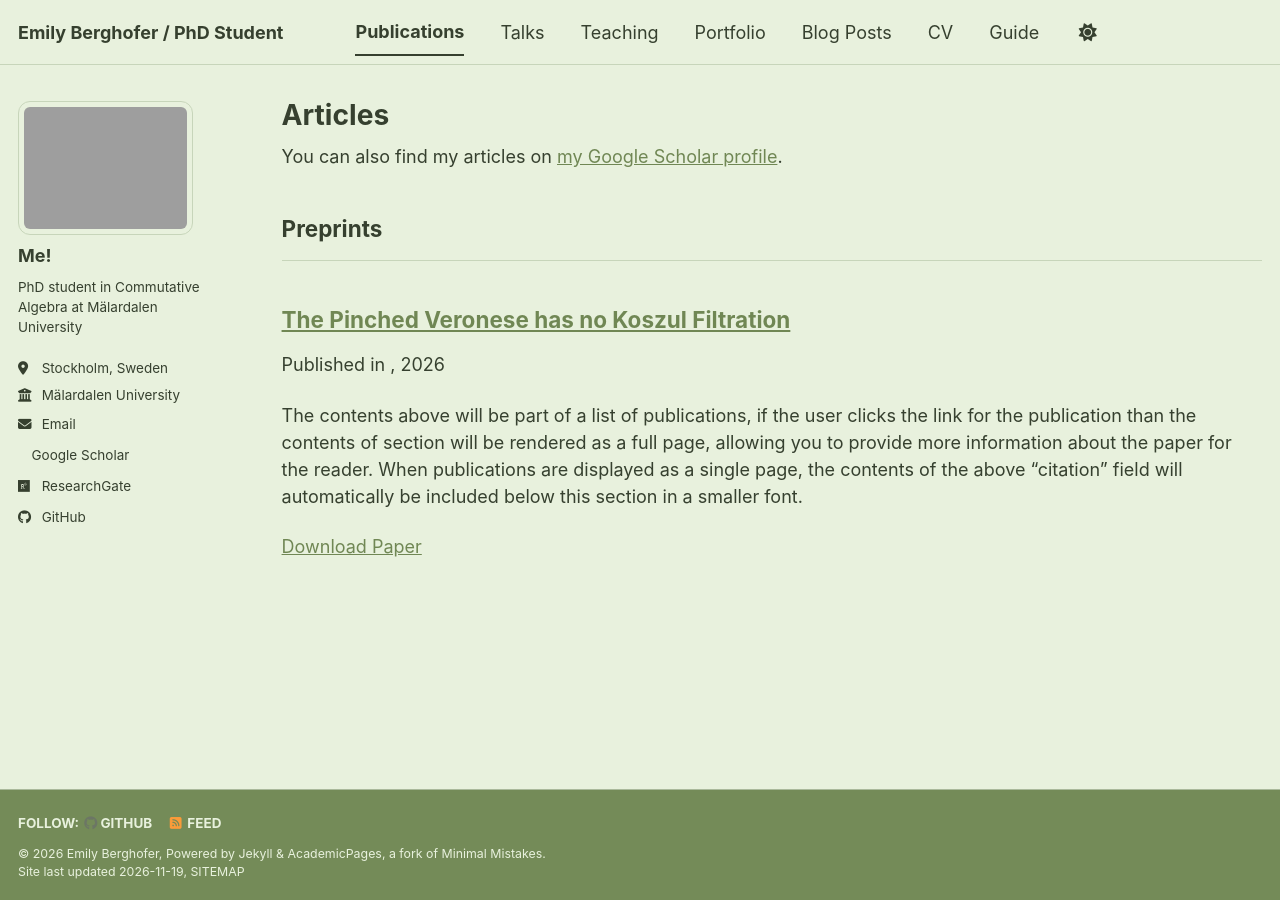
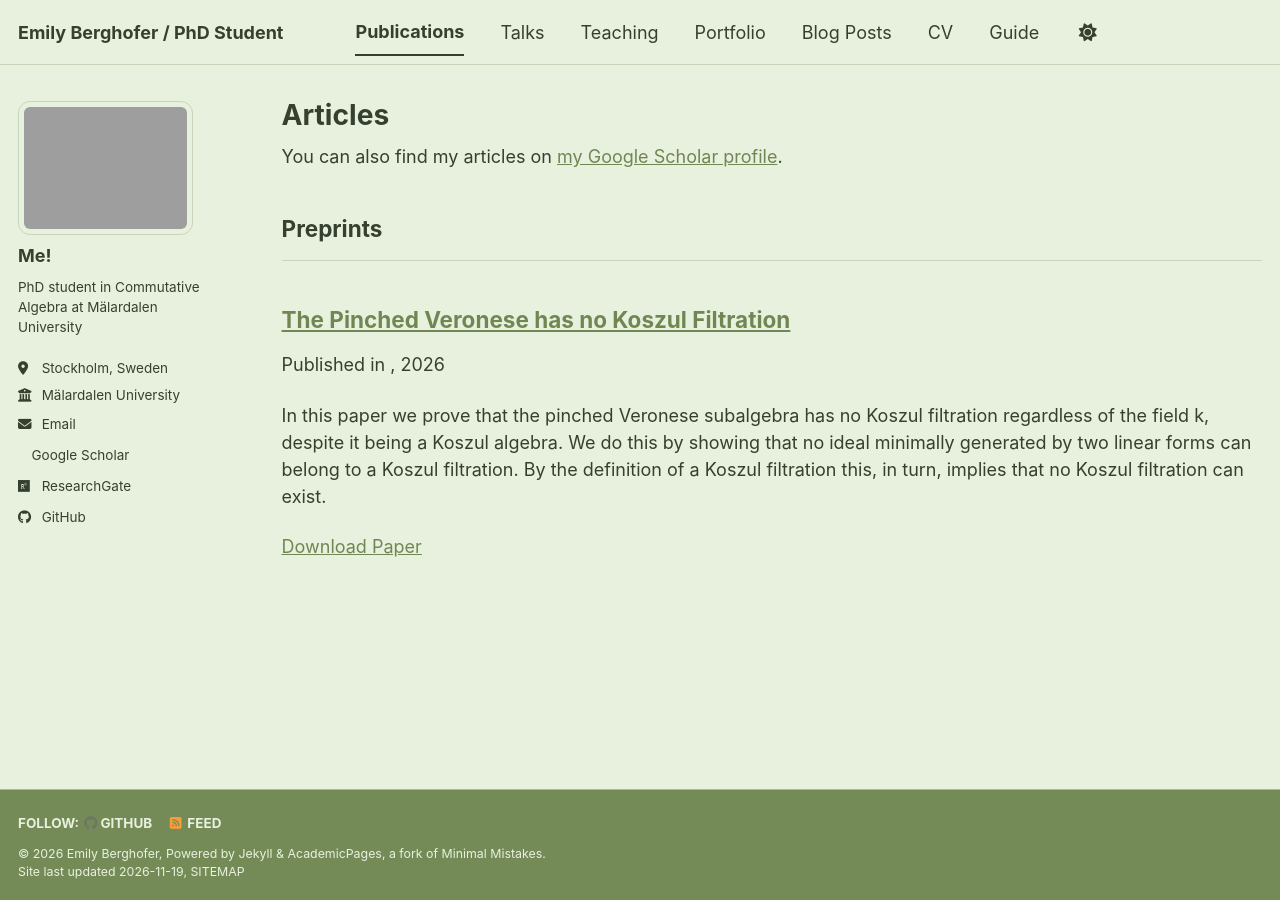
Before and after one commit to emily-berghofer/emily-berghofer.github.io, a Jekyll site: the page built from _pages/publications.html, in a window 1280 px wide. Built offline with Jekyll 4.4.1, drawn with Linux system fonts in a browser that asks for light colours; a style sheet for code colours, icons or effects is not loaded.

Commit message:
Add excerpt to publication details
Add excerpt summarizing the paper's findings on Koszul filtration.

```diff
--- a/_publications/2010-10-01-paper-title-number-2.md
+++ b/_publications/2010-10-01-paper-title-number-2.md
@@ -5,6 +5,7 @@ category: preprints
 permalink: /publication/2010-10-01-paper-title-number-2
 date: 2026-11-16
 paperurl: 'https://arxiv.org/abs/2611.21324'
+excerpt: 'In this paper we prove that the pinched Veronese subalgebra has no Koszul filtration regardless of the field k, despite it being a Koszul algebra. We do this by showing that no ideal minimally generated by two linear forms can belong to a Koszul filtration. By the definition of a Koszul filtration this, in turn, implies that no Koszul filtration can exist.'
 ---
 
 The contents above will be part of a list of publications, if the user clicks the link for the publication than the contents of section will be rendered as a full page, allowing you to provide more information about the paper for the reader. When publications are displayed as a single page, the contents of the above "citation" field will automatically be included below this section in a smaller font.
```
